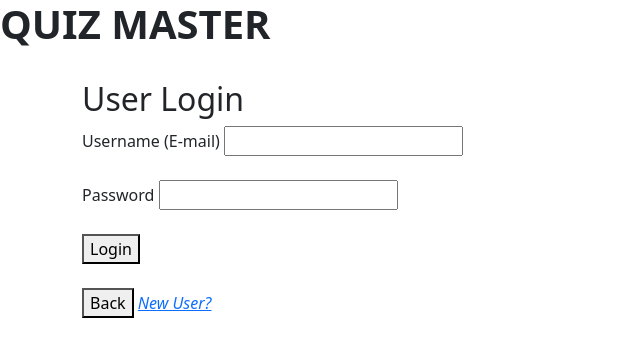
After one commit to 24f1001188/quiz-master-application, a Flask app: page /user_login in a window 1280 px wide. The commit adds this page. Shown: the top 357 px of the page, without its empty margins (0-640 px from the left). Run offline with Flask 3, Linux system fonts and the light colour scheme.

Commit message:
Implemented user registration and admin login functionality

```diff
--- a/routes.py
+++ b/routes.py
@@ -1,6 +1,233 @@
-from flask import render_template
+from flask import render_template,request,redirect,url_for,flash,session
 from app import app
+from models import db,Admin,User,Subject,Chapter,Quiz,Questions,Scores
+from werkzeug.security import generate_password_hash,check_password_hash
+from datetime import datetime
+from functools import wraps
 
 @app.route('/')
 def home():
-    return render_template('index.html',name='Hemalatha Giridhar')
+    return render_template('index.html')
+
+@app.route('/user_login')
+def user_login():
+    return render_template('user_login.html')
+
+@app.route('/user_login',methods=['POST'])
+def user_login_post():
+    username = request.form.get('username')
+    password = request.form.get('password')
+
+    if not username or not password:
+        flash('Filling out all the fields is mandatory!')
+        return redirect(url_for('user_login'))
+
+    user=User.query.filter_by(username=username).first()
+
+    if not user:
+        flash('The E-mail is not registered.Kindly register before login or login with a registered E-mail')
+        return redirect(url_for('user_login'))
+
+    if not check_password_hash(user.passhash,password):
+        flash('Incorrect password,Try again!')
+        return redirect(url_for('user_login'))
+
+    session['user_id']=user.id
+    flash('Logged in Successfully!!')
+
+    return redirect(url_for('user_dashboard'))
+
+@app.route('/admin_login')
+def admin_login():
+    return render_template('admin_login.html')
+
+@app.route('/admin_login',methods=['POST'])
+def admin_login_post():
+    username = request.form.get('username')
+    password = request.form.get('password')
+
+    if not username or not password:
+        flash('Filling out all the fields is mandatory!')
+        return redirect(url_for('admin_login'))
+
+    admin=Admin.query.filter_by(username=username).first()
+
+    if not admin:
+        flash('Wrong e-mail for admin login')
+        return redirect(url_for('admin_login'))
+
+    if not check_password_hash(admin.passhash,password):
+        flash('Incorrect password,Try again!')
+        return redirect(url_for('admin_login'))
+
+    session['admin_id']=admin.id
+    flash('Logged in Successfully!!')
+
+    return redirect(url_for('admin_dashboard'))
+
+@app.route('/new_user_registration')
+def new_user_registration():
+    return render_template('register.html')
+
+@app.route('/set_credentials')
+def reg_next_page():
+    return render_template('reg_next_page.html')
+
+@app.route('/set_credentials', methods=['POST'])
+def reg_next_page_post():
+    full_name = request.form.get('full_name')
+    qualification = request.form.get('qualification')
+    dob = request.form.get('dob')
+
+    if not full_name or not qualification or not dob:
+        flash('Filling out all the fields is mandatory!')
+        return redirect(url_for('new_user_registration'))
+
+    return render_template('reg_next_page.html', full_name=full_name, qualification=qualification, dob=dob)
+
+@app.route('/submit_registration', methods=['POST'])
+def submit_registration():
+    full_name = request.form.get('full_name')
+    qualification = request.form.get('qualification')
+    dob_string = request.form.get('dob')
+    username = request.form.get('username')
+    password = request.form.get('password')
+    confirm_password = request.form.get('confirm_password')
+
+    dob=datetime.strptime(dob_string, '%Y-%m-%d').date()
+
+    if not username or not password or not confirm_password:
+        flash('Filling out all the fields is mandatory!')
+        return render_template('reg_next_page.html',full_name=full_name, qualification=qualification, dob=dob)
+
+    if password!=confirm_password:
+        flash('Passwords do not match!!')
+        return render_template('reg_next_page.html',full_name=full_name, qualification=qualification, dob=dob)
+
+    user=User.query.filter_by(username=username).first()
+    if user:
+        flash('The E-mail is already registered.Try again with a new E-mail or login with the existing email')
+        return render_template('reg_next_page.html',full_name=full_name, qualification=qualification, dob=dob)
+
+    passhash=generate_password_hash(password)
+
+    New_User=User(username=username,passhash=passhash,Full_Name=full_name,Qualification=qualification,DOB=dob)
+    db.session.add(New_User)
+    db.session.commit()
+
+    return render_template('reg_finished.html',name=full_name)
+
+#decorators for user and admin authentication
+#-------
+
+def user_auth(func):
+    @wraps(func)
+    def inner(*args,**kwargs):
+        if 'user_id' in session:
+            return func(*args,**kwargs)
+        else:
+            flash('Please Login to continue further!')
+            return redirect(url_for('user_login'))
+    return inner
+
+def admin_auth(func):
+    @wraps(func)
+    def inner(*args,**kwargs):
+        if 'admin_id' in session:
+            return func(*args,**kwargs)
+        else:
+            flash('Please Login to continue further!')
+            return redirect(url_for('admin_login'))
+    return inner
+
+#-------
+
+@app.route('/user_dashboard')
+@user_auth
+def user_dashboard():
+        user=User.query.get(session['user_id'])
+        return render_template('user_dashboard.html',user=user)
+
+@app.route('/admin_dashboard')
+@admin_auth
+def admin_dashboard():
+        admin=Admin.query.get(session['admin_id'])
+        return render_template('admin_dashboard.html',admin=admin)
+
+@app.route('/user_logout')
+@user_auth
+def user_logout():
+        session.pop('user_id')
+        return render_template('logout.html')
+
+@app.route('/admin_logout')
+@admin_auth
+def admin_logout():
+        session.pop('admin_id')
+        return render_template('logout.html')
+
+@app.route('/change_password_user')
+@user_auth
+def change_pswd_user():
+        return render_template('change_pswd.html')
+
+@app.route('/change_password_admin')
+@admin_auth
+def change_pswd_admin():
+        return render_template('change_pswd.html')
+
+@app.route('/change_password_user',methods=['POST'])
+@user_auth
+def change_pswd_user_post():
+        curr_password=request.form.get('curr_password')
+        new_password=request.form.get('new_password')
+        confirm_new_password=request.form.get('confirm_new_password')
+
+        if not curr_password or not new_password:
+            flash('Filling out all the fields is mandatory')
+            return redirect(url_for('change_pswd_user'))
+
+        user=User.query.get(session['user_id'])
+
+        if not check_password_hash(user.passhash,curr_password):
+            flash('Incorrect Password')
+            return redirect(url_for('change_pswd_user'))
+
+        if new_password!=confirm_new_password:
+            flash('New password and Confirm new password does not match.Please try again!')
+            return redirect(url_for('change_pswd_user'))
+
+        new_passhash=generate_password_hash(new_password)
+        user.passhash=new_passhash
+        db.session.commit()
+
+        flash('Password Updated successfully!!')
+        return redirect(url_for('user_dashboard'))
+
+@app.route('/change_password_admin',methods=['POST'])
+@admin_auth
+def change_pswd_admin_post():
+        curr_password=request.form.get('curr_password')
+        new_password=request.form.get('new_password')
+        confirm_new_password=request.form.get('confirm_new_password')
+
+        if not curr_password or not new_password:
+            flash('Filling out all the fields is mandatory')
+            return redirect(url_for('change_pswd_admin'))
+
+        admin=Admin.query.get(session['admin_id'])
+
+        if not check_password_hash(admin.passhash,curr_password):
+            flash('Incorrect Password')
+            return redirect(url_for('change_pswd_admin'))
+
+        if new_password!=confirm_new_password:
+            flash('New password and Confirm new password does not match.Please try again!')
+            return redirect(url_for('change_pswd_admin'))
+
+        new_passhash=generate_password_hash(new_password)
+        admin.passhash=new_passhash
+        db.session.commit()
+
+        flash('Password Updated successfully!!')
+        return redirect(url_for('admin_dashboard'))
--- /dev/null
+++ b/templates/basic_layout.html
@@ -0,0 +1,41 @@
+<!DOCTYPE html>
+<html lang="en">
+<head>
+    <meta charset="UTF-8">
+    <meta name="viewport" content="width=device-width, initial-scale=1.0">
+    <title>
+    {% block TITLE %}
+        Quiz Master Application
+    {% endblock %}
+    </title>
+    <link href="https://cdn.jsdelivr.net/npm/bootstrap@5.3.3/dist/css/bootstrap.min.css" rel="stylesheet" integrity="sha384-QWTKZyjpPEjISv5WaRU9OFeRpok6YctnYmDr5pNlyT2bRjXh0JMhjY6hW+ALEwIH" crossorigin="anonymous">
+    {% block STYLE %}
+
+    {% endblock %}
+</head>
+<body>
+    <h1><strong>QUIZ MASTER</strong></h1><br>
+
+    {% with messages = get_flashed_messages() %}
+    {% if messages %}
+        {% for message in messages %}
+        <div class="alert alert-danger" role="'alert">
+            {{ message }}
+        </div>
+        {% endfor %}
+    {% endif %}
+    {% endwith %}
+
+    <div class="container">
+    {% block BODY %}
+
+    {% endblock %}
+    </div>
+    {% block SCRIPT %}
+
+    {% endblock %}
+
+    <script src="https://cdn.jsdelivr.net/npm/bootstrap@5.3.3/dist/js/bootstrap.bundle.min.js" integrity="sha384-YvpcrYf0tY3lHB60NNkmXc5s9fDVZLESaAA55NDzOxhy9GkcIdslK1eN7N6jIeHz" crossorigin="anonymous"></script>
+
+</body>
+</html>
--- /dev/null
+++ b/templates/user_login.html
@@ -0,0 +1,28 @@
+{% extends 'basic_layout.html' %}
+
+{% block TITLE %}
+    User Login
+{% endblock %}
+
+{% block BODY %}
+    <div>
+     <h2>User Login</h2>
+    </div>
+    <form action="" class="login-page" method="POST">
+        <div class="form-group">
+            <label for="username">Username (E-mail)</label>
+            <input type="email" id="username" name="username" required>
+        </div><br>
+        <div class="form-group">
+            <label for="password">Password</label>
+            <input type="password" id="password" name="password" required>
+        </div><br>
+        <div class="form-group">
+            <button type="submit">Login</button>
+        </div>
+    </form><br>
+    <div>
+    <a href="{{url_for('home')}}"><button>Back</button></a>
+    <a href="{{url_for('new_user_registration')}}"><em>New User?</em></a>
+    </div>
+{% endblock %}
```
Also changed, not shown: models.py (+10 -0 lines), templates/admin_dashboard.html (added, +12 -0 lines), templates/admin_login.html (added, +30 -0 lines), templates/change_pswd.html (added, +26 -0 lines), templates/index.html (+16 -11 lines), templates/logout.html (added, +14 -0 lines), templates/reg_finished.html (added, +14 -0 lines), templates/reg_next_page.html (added, +26 -0 lines), templates/register.html (added, +22 -0 lines), templates/user_dashboard.html (added, +12 -0 lines), instance/db.sqlite3, 1 other file.
